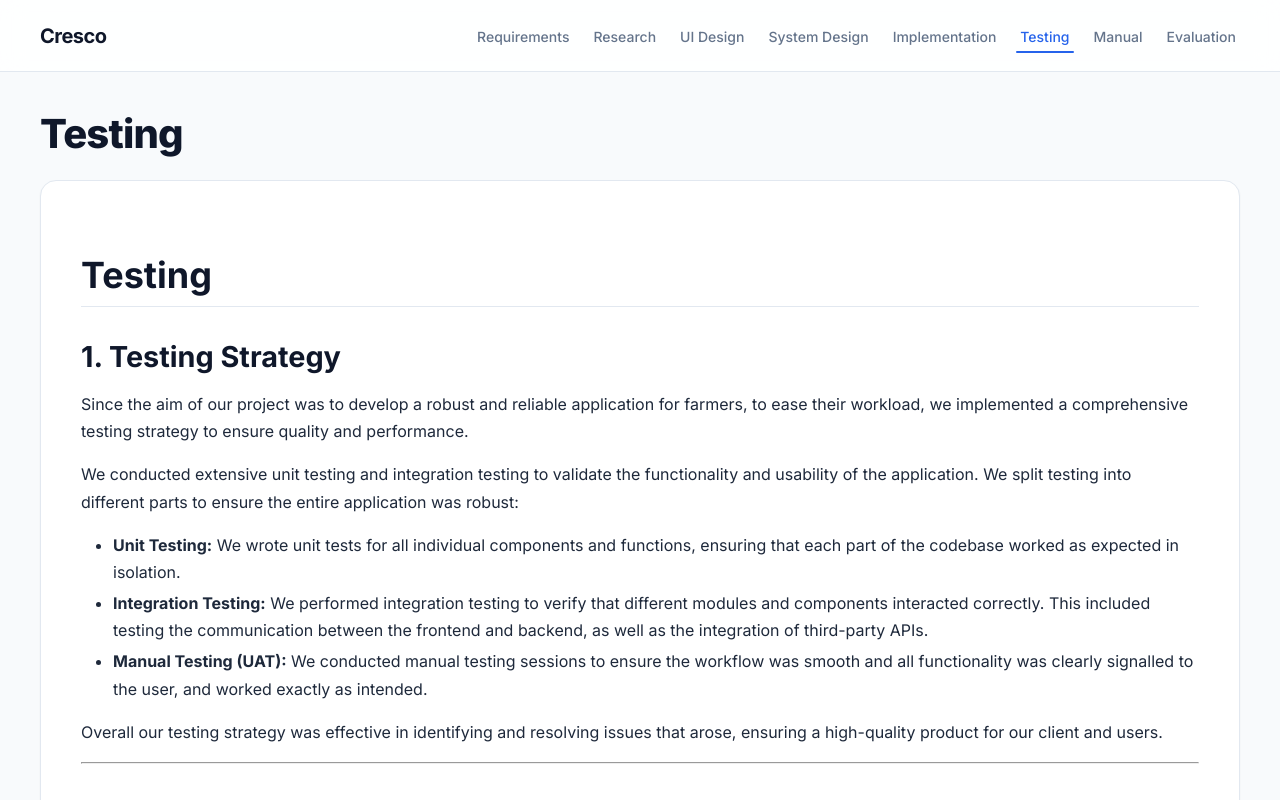
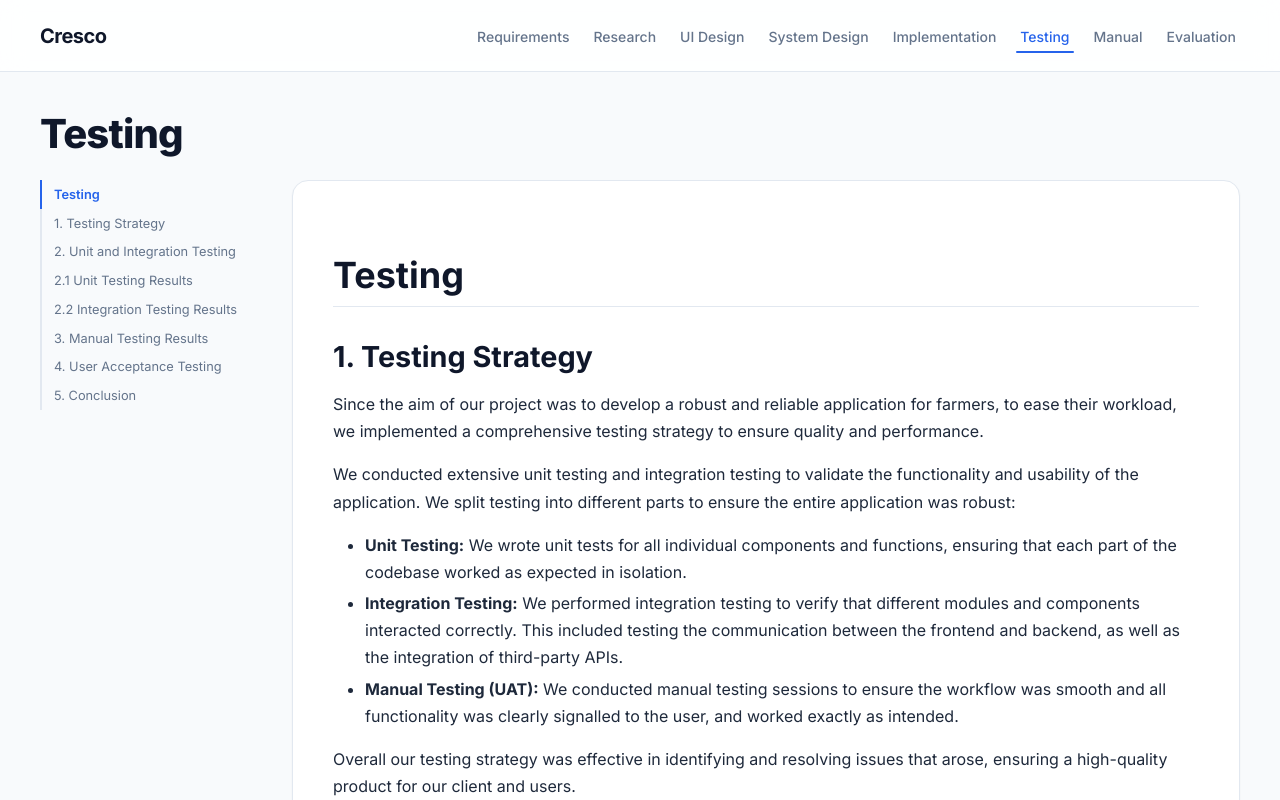
Before and after one commit to SanchiSharma446/Team26_SystemsEngineering_Report, a React (Vite) app in the folder frontend/: page /#/testing in a window 1280 px wide. Shown: the top 800 px of the page. Built offline with nearby package versions, Linux system fonts and the light colour scheme.

Commit message:
feat: Implement Table of Contents component with responsive layout

```diff
--- a/frontend/src/components/MarkdownRenderer.css
+++ b/frontend/src/components/MarkdownRenderer.css
@@ -1,3 +1,14 @@
+/* Two-column layout: TOC + content */
+.page-layout {
+  display: flex;
+  gap: 2rem;
+}
+
+.page-layout .content-card {
+  flex: 1;
+  min-width: 0;
+}
+
 .markdown-body {
   font-family: var(--font-family-sans);
   color: var(--color-text-primary);
@@ -142,3 +153,9 @@
   color: var(--color-secondary);
   margin-bottom: 1rem;
 }
+
+@media (max-width: 768px) {
+  .page-layout {
+    flex-direction: column;
+  }
+}
--- a/frontend/src/components/MarkdownRenderer.tsx
+++ b/frontend/src/components/MarkdownRenderer.tsx
@@ -5,6 +5,7 @@ import type { Components } from 'react-markdown';
 import remarkGfm from 'remark-gfm';
 import rehypeRaw from 'rehype-raw';
 import mermaid from 'mermaid';
+import TableOfContents from './TableOfContents';
 import './MarkdownRenderer.css';
 
 // Initialize Mermaid
@@ -87,10 +88,14 @@ export default function MarkdownRenderer({ fileUrl, title }: MarkdownRendererPro
     }
   };
 
+  const contentRef = useRef<HTMLDivElement>(null);
+
   return (
     <div className="page-container">
       {title && <h1 className="page-title">{title}</h1>}
-      <div className="content-card markdown-body">
+      <div className="page-layout">
+        <TableOfContents contentRef={contentRef} contentKey={content} />
+        <div className="content-card markdown-body" ref={contentRef}>
           {loading ? (
             <div className="loading-skeleton">Loading content...</div>
           ) : error ? (
@@ -110,5 +115,6 @@ export default function MarkdownRenderer({ fileUrl, title }: MarkdownRendererPro
           )}
         </div>
       </div>
+    </div>
   );
 }
--- /dev/null
+++ b/frontend/src/components/TableOfContents.css
@@ -0,0 +1,46 @@
+.toc-sidebar {
+  width: 220px;
+  flex-shrink: 0;
+  position: sticky;
+  top: calc(var(--header-height) + 2rem);
+  max-height: calc(100vh - var(--header-height) - 4rem);
+  overflow-y: auto;
+  align-self: flex-start;
+}
+
+.toc-sidebar ul {
+  list-style: none;
+  padding: 0;
+  margin: 0;
+}
+
+.toc-sidebar li a {
+  display: block;
+  padding: 0.3rem 0.75rem;
+  font-size: 0.8rem;
+  color: var(--color-text-secondary);
+  border-left: 2px solid var(--color-border);
+  text-decoration: none;
+  transition: color var(--transition-fast), border-color var(--transition-fast);
+}
+
+.toc-sidebar li a:hover {
+  color: var(--color-primary);
+}
+
+.toc-sidebar li.toc-active a {
+  color: var(--color-primary);
+  border-left-color: var(--color-primary);
+  font-weight: 600;
+}
+
+/* Indent by heading level */
+.toc-level-1 a { padding-left: 0.75rem; }
+.toc-level-2 a { padding-left: 0.75rem; }
+.toc-level-3 a { padding-left: 1.5rem; }
+
+@media (max-width: 768px) {
+  .toc-sidebar {
+    display: none;
+  }
+}
--- /dev/null
+++ b/frontend/src/components/TableOfContents.tsx
@@ -0,0 +1,102 @@
+import { useState, useEffect, useCallback } from 'react'
+import type { RefObject } from 'react'
+import './TableOfContents.css'
+
+interface TocItem {
+  id: string
+  text: string
+  level: number
+}
+
+function slugify(text: string): string {
+  return text
+    .toLowerCase()
+    .replace(/[^\w\s-]/g, '')
+    .replace(/\s+/g, '-')
+    .replace(/(^-|-$)/g, '')
+}
+
+interface TableOfContentsProps {
+  contentRef: RefObject<HTMLElement | null>
+  contentKey?: string // changes when content re-renders, triggering a re-scan
+}
+
+export default function TableOfContents({ contentRef, contentKey }: TableOfContentsProps) {
+  const [headings, setHeadings] = useState<TocItem[]>([])
+  const [activeId, setActiveId] = useState('')
+
+  // Scan DOM for headings
+  useEffect(() => {
+    const el = contentRef.current
+    if (!el) return
+
+    const nodes = el.querySelectorAll('h1, h2, h3')
+    const items: TocItem[] = []
+    nodes.forEach((node) => {
+      if (!node.id) {
+        node.id = slugify(node.textContent || '')
+      }
+      items.push({
+        id: node.id,
+        text: node.textContent || '',
+        level: parseInt(node.tagName[1]),
+      })
+    })
+    setHeadings(items)
+  }, [contentRef, contentKey])
+
+  // Scroll-spy via IntersectionObserver
+  useEffect(() => {
+    if (headings.length === 0) return
+
+    const observer = new IntersectionObserver(
+      (entries) => {
+        // Find the first heading that is intersecting (visible)
+        const visible = entries.filter((e) => e.isIntersecting)
+        if (visible.length > 0) {
+          setActiveId(visible[0].target.id)
+        }
+      },
+      {
+        rootMargin: '-80px 0px -60% 0px',
+        threshold: 0,
+      }
+    )
+
+    headings.forEach((h) => {
+      const el = document.getElementById(h.id)
+      if (el) observer.observe(el)
+    })
+
+    return () => observer.disconnect()
+  }, [headings])
+
+  const handleClick = useCallback((e: React.MouseEvent<HTMLAnchorElement>, id: string) => {
+    e.preventDefault()
+    const el = document.getElementById(id)
+    if (el) {
+      const top = el.getBoundingClientRect().top + window.scrollY - 90
+      window.scrollTo({ top, behavior: 'smooth' })
+      setActiveId(id)
+    }
+  }, [])
+
+  if (headings.length < 2) return null
+
+  return (
+    <nav className="toc-sidebar" aria-label="Table of contents">
+      <ul>
+        {headings.map((h) => (
+          <li
+            key={h.id}
+            className={`toc-level-${h.level}${activeId === h.id ? ' toc-active' : ''}`}
+          >
+            <a href={`#${h.id}`} onClick={(e) => handleClick(e, h.id)}>
+              {h.text}
+            </a>
+          </li>
+        ))}
+      </ul>
+    </nav>
+  )
+}
```
Lines whose indentation alone changed are shown as unchanged.
